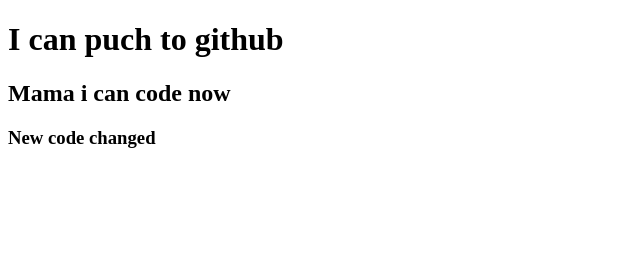
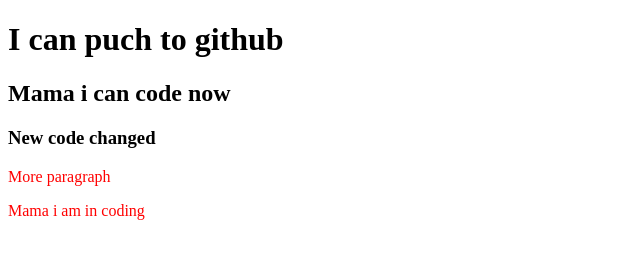
Before and after one commit to khanhgahg080-3486/my-second-repo, a plain HTML site: page index.html in a window 1280 px wide. Shown: the whole page, without its empty margins (0-640 px from the left). Drawn offline with Linux system fonts and the light colour scheme.

Commit message:
styles added

```diff
--- a/index.html
+++ b/index.html
@@ -5,10 +5,13 @@
     <meta http-equiv="X-UA-Compatible" content="IE=edge">
     <meta name="viewport" content="width=device-width, initial-scale=1.0">
     <title>My Second github repo</title>
+    <link rel="stylesheet" href="style.css">
 </head>
 <body>
     <h1>I can puch to github   </h1>
     <h2>Mama i can code now</h2>
     <h3>New code changed</h3>
+    <p>More paragraph</p>
+    <p>Mama i am in coding</p>
 </body>
 </html>
--- /dev/null
+++ b/style.css
@@ -0,0 +1,3 @@
+p{
+    color: red;
+}
```
